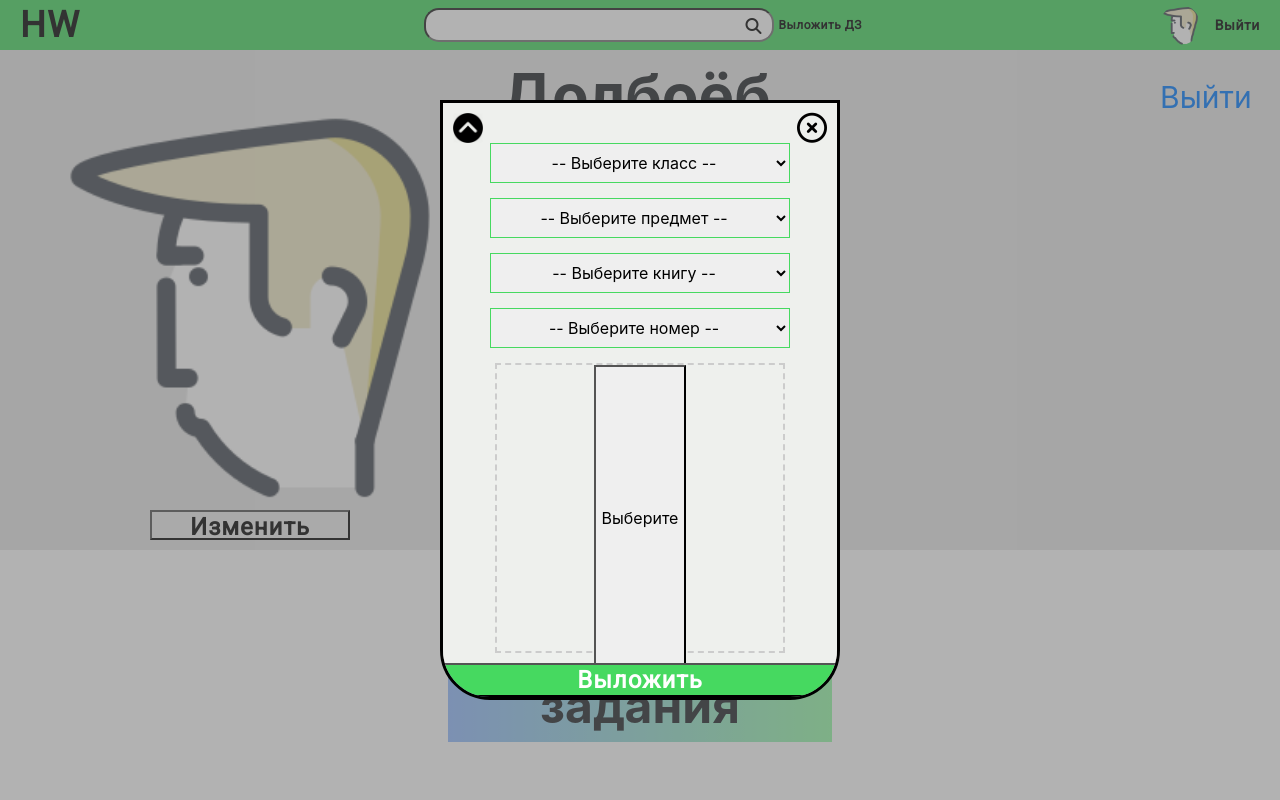
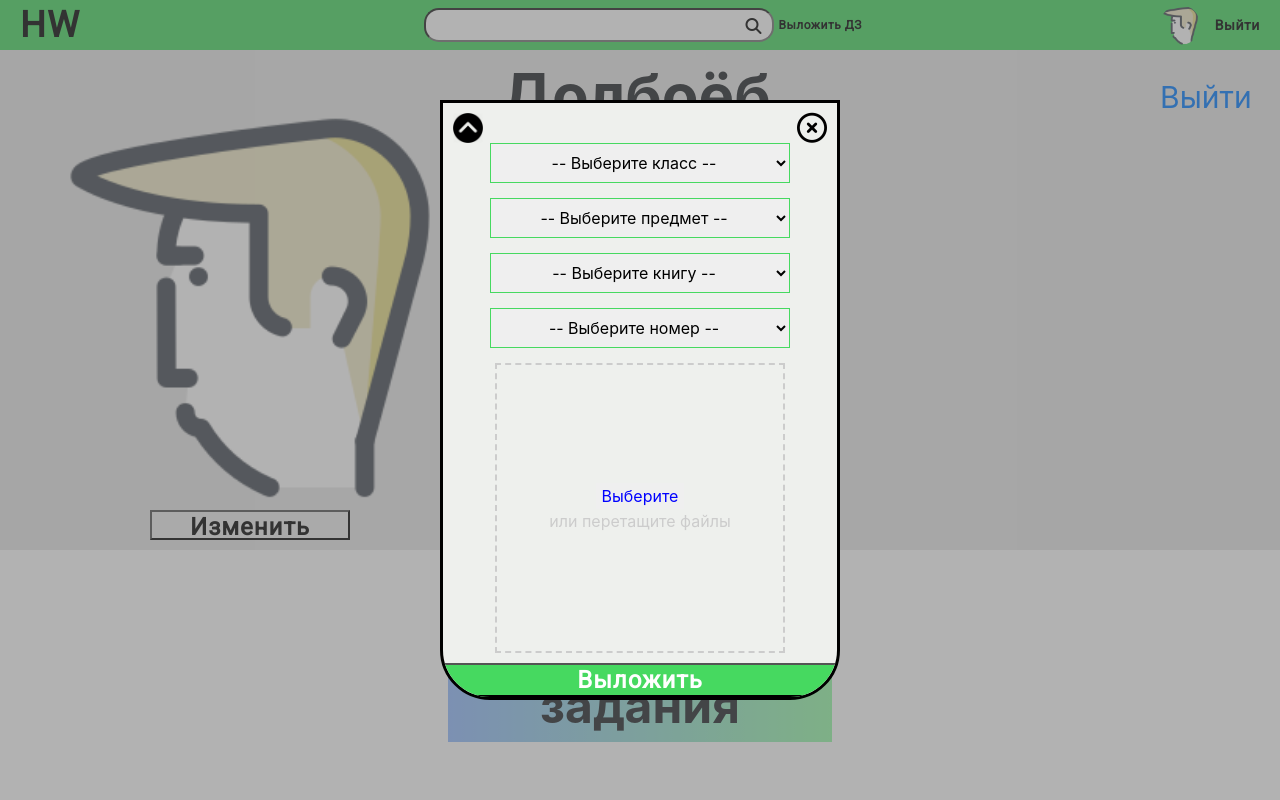
Before and after one commit to Fullfix/HWHub, a Django app: a page that uses src/homeworks/templates/upload.html in a window 1280 px wide, after a click on "Выложить ДЗ". Run offline with Django 3.2, Linux system fonts and the light colour scheme; a user stored in the database is signed in; data comes from the database, SQL or seed files in the repository; both versions use the stored data as it was after the commit; data that the repository does not hold is empty; some libraries are stand-ins or nearby versions.

Commit message:
Fix upload errors

```diff
--- a/src/homeworks/templates/upload.html
+++ b/src/homeworks/templates/upload.html
@@ -31,7 +31,7 @@
             <div class="div_input invis" id="file_input">
                 <div id="uploads"></div>
                 <div class="dropzone" id="dropzone" style="margin-left: 5px;">
-                    <button type="button" onclick="document.getElementById('filechoose').click()">Выберите</button>
+                    <button class="drop_button" type="button" onclick="document.getElementById('filechoose').click()">Выберите</button>
                     <input type="file" multiple id="filechoose" name="fileinput" style="display: none;">
                     <p>или перетащите файлы</p>
                 </div>
@@ -39,7 +39,6 @@
             <div class="upload_btn invis" id="upload_btn">
                 <button type="submit" value="upload_hw" class="upload-button usual">Выложить</button>
             </div>
-            <div id="uploaderror"></div>
         </form>
         <form class="invis" id="upload_form">
             {% csrf_token %}
--- a/src/static/js/upload.js
+++ b/src/static/js/upload.js
@@ -16,7 +16,6 @@ function get_choices(list) {
 }
 
 function create_hw(form, uploadedFiles) {
-    document.getElementById("uploaderror").innerHTML = ""
     formdata = new FormData(form);
     data = new FormData(document.getElementById("upload_form"));
     formdata.forEach((value, key) => {
@@ -43,7 +42,7 @@ function create_hw(form, uploadedFiles) {
             window.location.href = url;
         }
         else {
-            document.getElementById("uploaderror").innerHTML = "Выберите все поля и добавьте файл вашего домашнего задания"
+            alert("Выберите все поля и добавьте файл вашего домашнего задания");
         }
     })
 }
--- a/src/static/styles/style_upload.css
+++ b/src/static/styles/style_upload.css
@@ -11,7 +11,6 @@
 	height: 290px;
 	border: 2px dashed #ccc;
 	color: #ccc;
-	line-height: 300px;
 	text-align: center;
 }
 
@@ -44,3 +43,8 @@
 .autocomplete-items-navbar_search{
 
 }
+.drop_button {
+	margin-top: 118px;
+	border: 0;
+	color: blue;
+}
```
Also changed, not shown: src/db.sqlite3.
